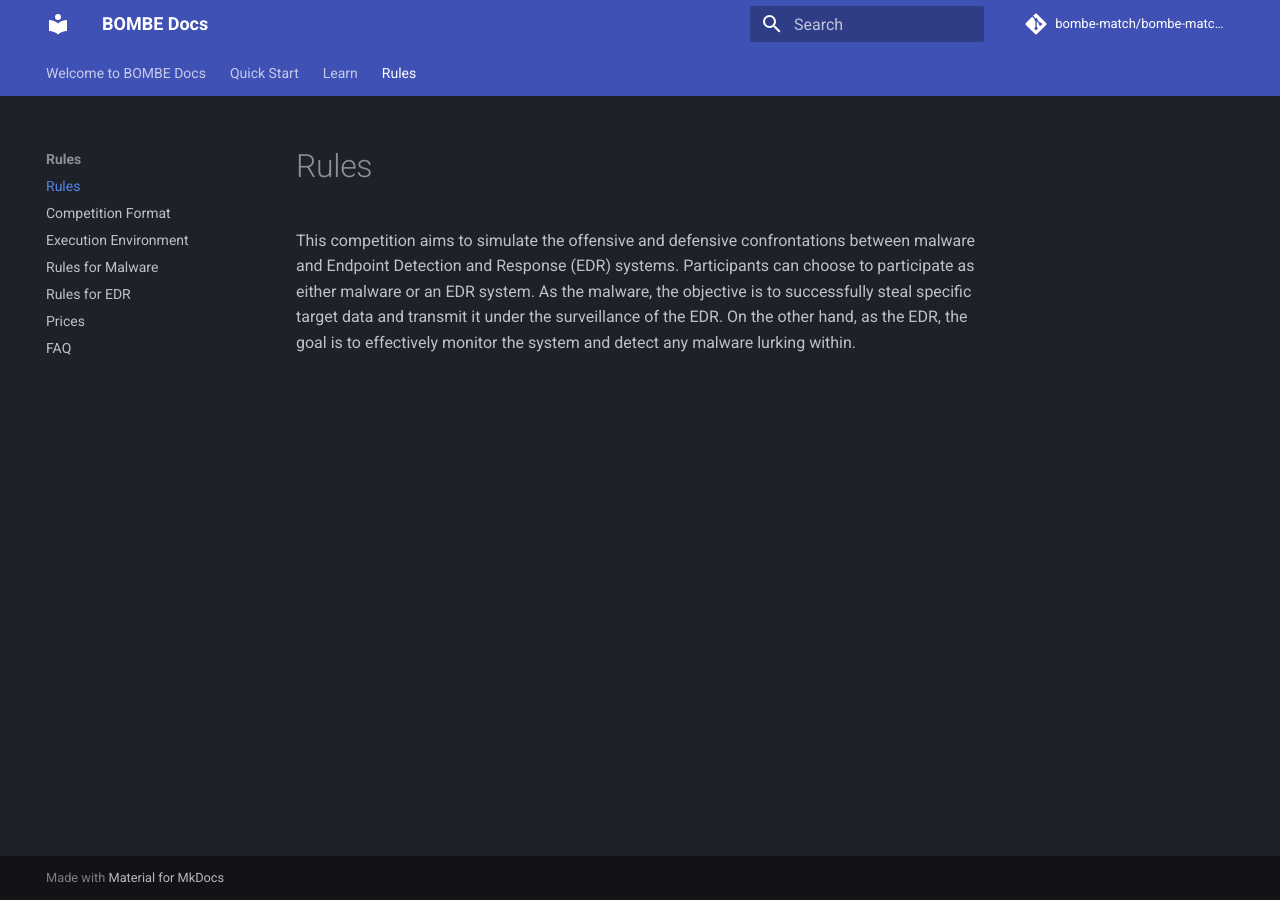
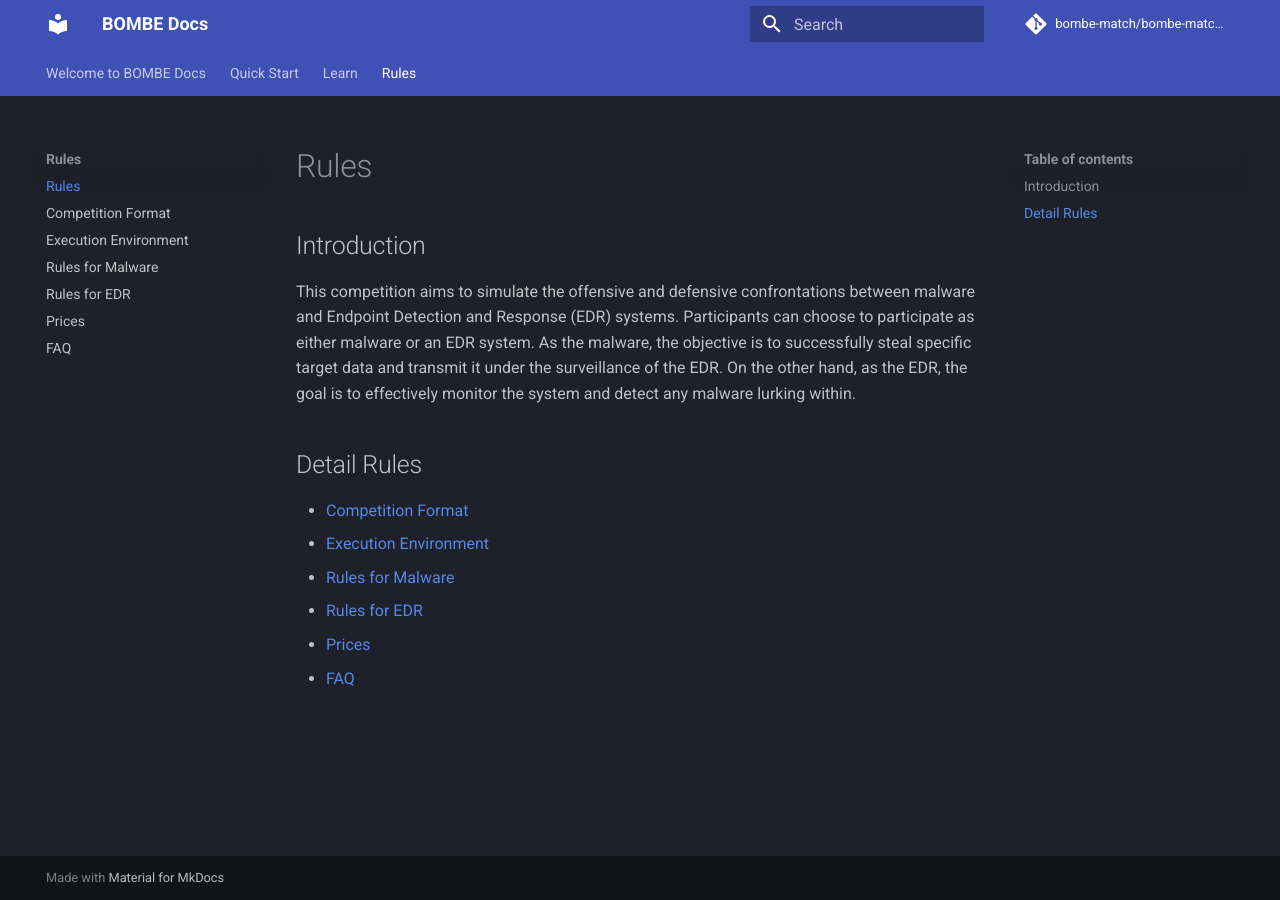
Before and after one commit to bombe-match/bombe-match.github.io, an MkDocs documentation site: the page built from docs/Rules/index.md, in a window 1280 px wide. Built offline with MkDocs 1.6.1 and Material for MkDocs 9.7.7, drawn with Linux system fonts in a browser that asks for light colours; comment, search, counter and statistics services are not loaded.

Commit message:
docs: update rules index page

```diff
--- a/docs/Rules/index.md
+++ b/docs/Rules/index.md
@@ -1,3 +1,14 @@
 # Rules
 
+## Introduction
+
 This competition aims to simulate the offensive and defensive confrontations between malware and Endpoint Detection and Response (EDR) systems. Participants can choose to participate as either malware or an EDR system. As the malware, the objective is to successfully steal specific target data and transmit it under the surveillance of the EDR. On the other hand, as the EDR, the goal is to effectively monitor the system and detect any malware lurking within.
+
+## Detail Rules
+
+- [Competition Format](Competition-Format.md)
+- [Execution Environment](Execution-Environment.md)
+- [Rules for Malware](Malware.md)
+- [Rules for EDR](EDR.md)
+- [Prices](Prices.md)
+- [FAQ](FAQ.md)
```
